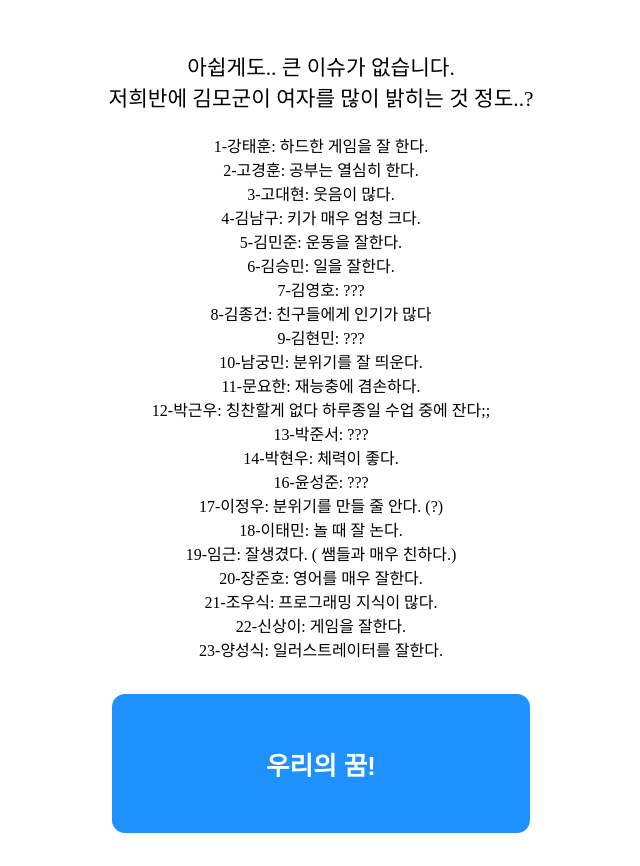
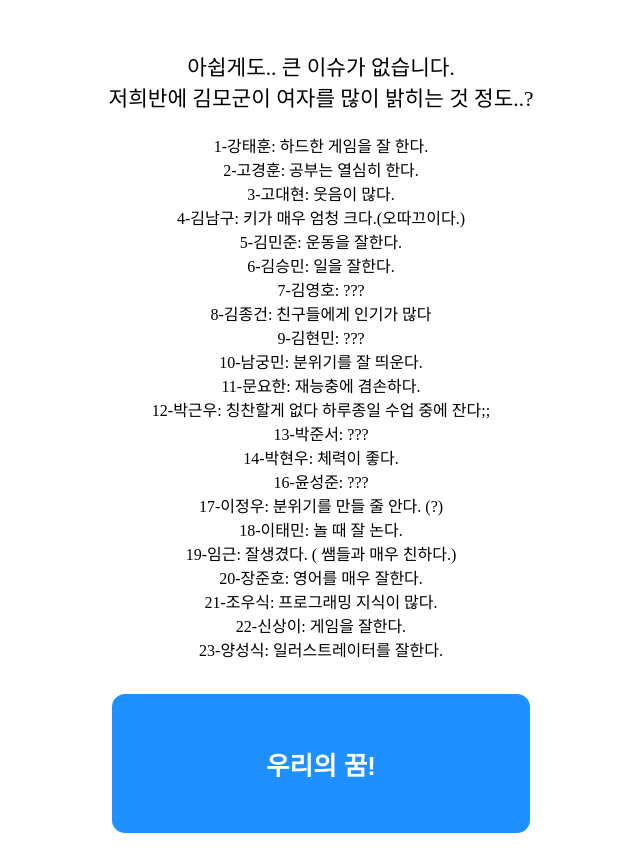
Before and after one commit to cutandpast/dlwlrmawoosik, a plain HTML site: page class.html in a window 1280 px wide. Shown: the part 1500-2366 px from the top of the page, without its empty margins (319-959 px from the left). Drawn offline with Linux system fonts and the light colour scheme; a web font is replaced by a local one.

Commit message:
Update class.html

```diff
--- a/class.html
+++ b/class.html
@@ -121,7 +121,7 @@
     <p>1-강태훈: 하드한 게임을 잘 한다.<br>
         2-고경훈: 공부는 열심히 한다.<br>
         3-고대현: 웃음이 많다.<br>
-        4-김남구: 키가 매우 엄청 크다.<br>
+        4-김남구: 키가 매우 엄청 크다.(오따끄이다.)<br>
         5-김민준: 운동을 잘한다.<br>
         6-김승민: 일을 잘한다.<br>
         7-김영호: ???<br>
```
